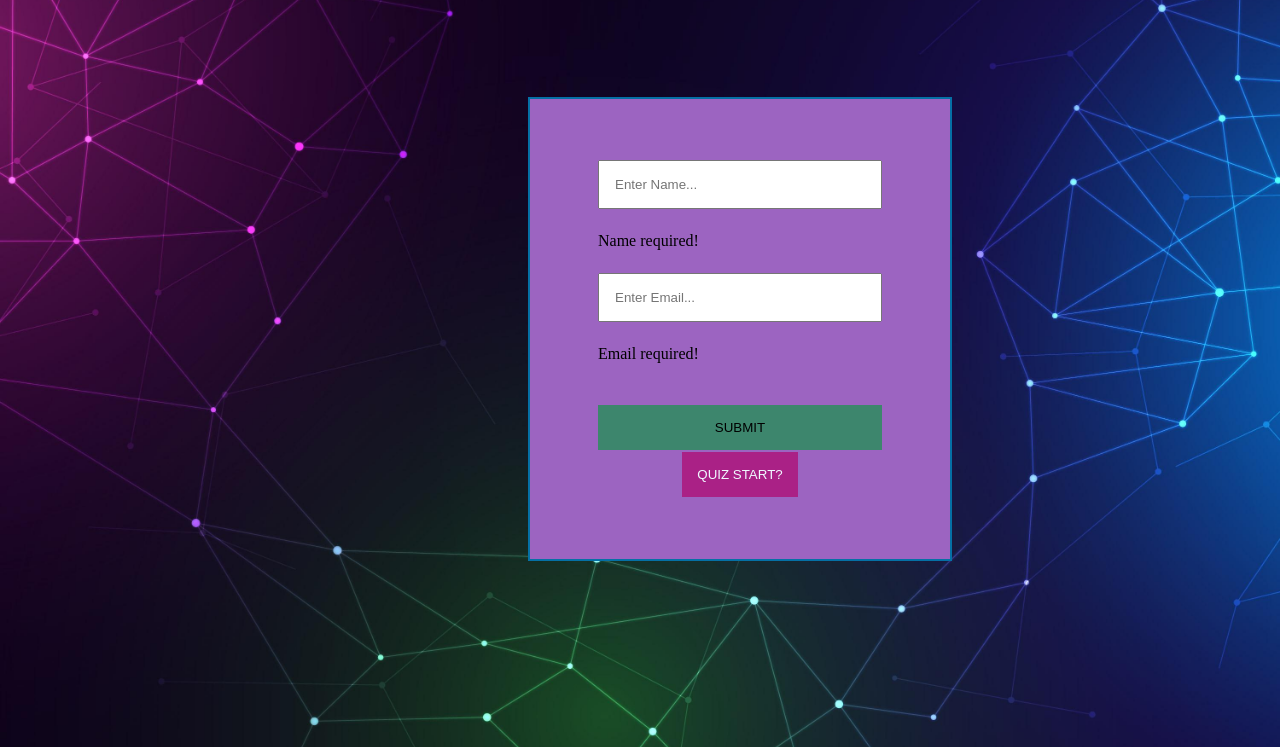
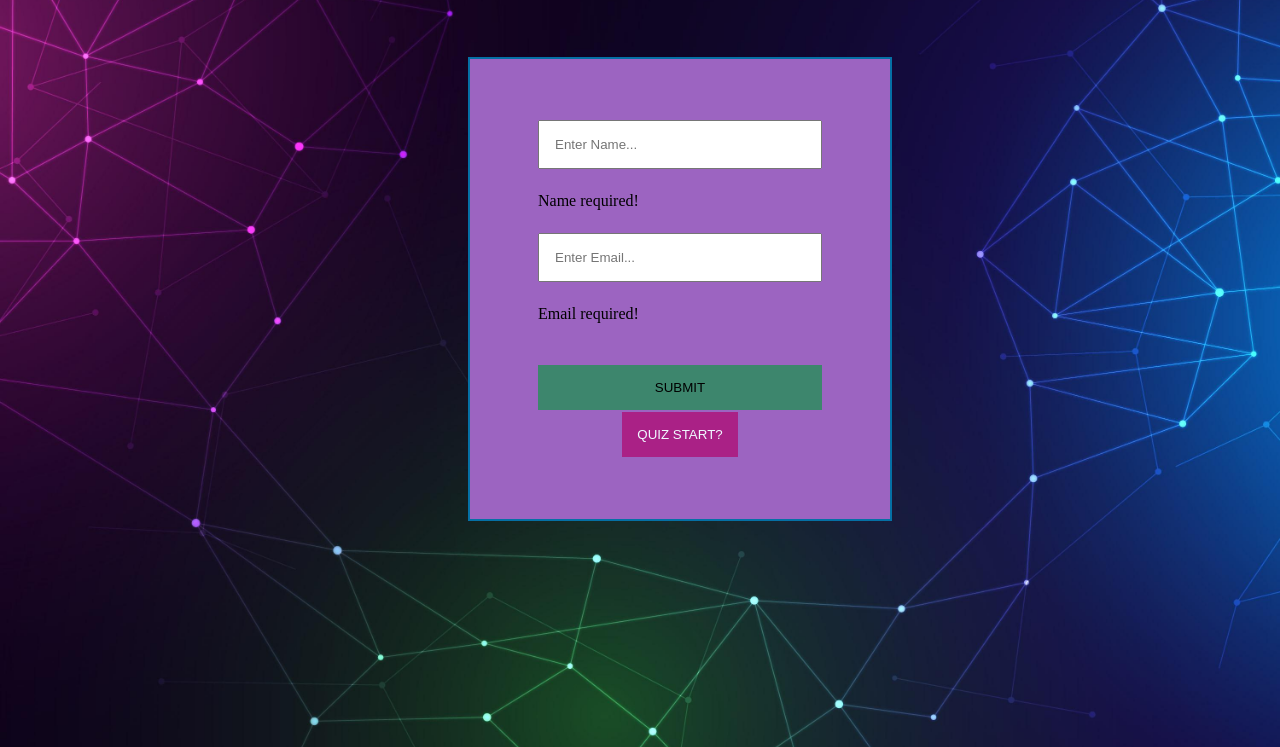
Before and after one commit to muhammadhuzaifa0987/Quiz-App, a plain HTML site: page index.html in a window 1280 px wide. Shown: the part 95-842 px from the top of the page. Drawn offline with Linux system fonts and the light colour scheme.

Commit message:
Update index.css

```diff
--- a/index.css
+++ b/index.css
@@ -13,11 +13,11 @@ background-position: center;
     display:grid;
     justify-content: center;
     align-items: center;
-    margin-top: 100px;
+    margin-top:60px;
     height: 340px;
     border: 2px solid rgb(5, 112, 165);
     width: 300px;
-    margin-left: 520px;
+    margin-left: 460px;
     padding: 60px;
     background-color: rgb(156, 100, 193);
     box-shadow: 10px;
```
